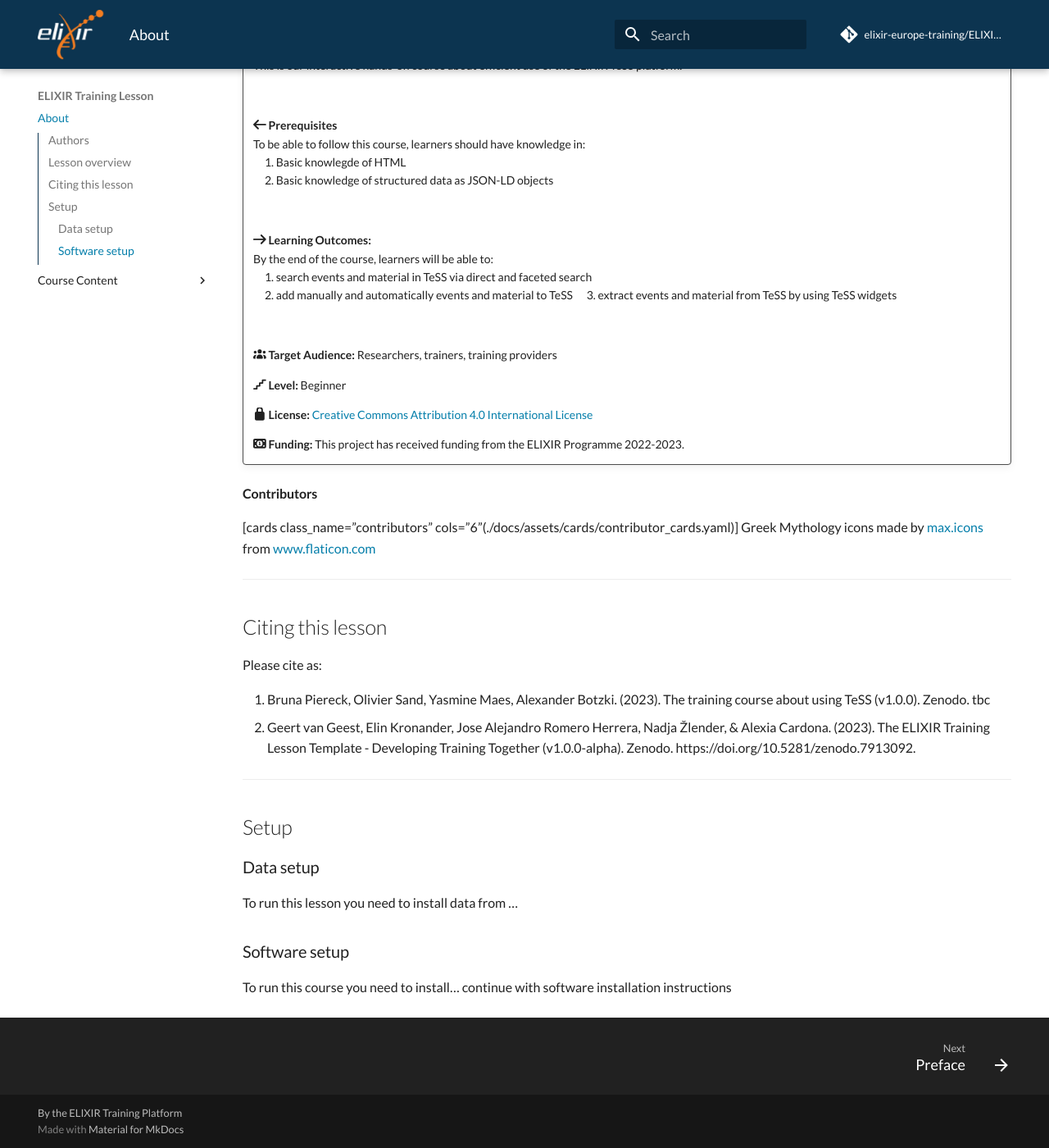
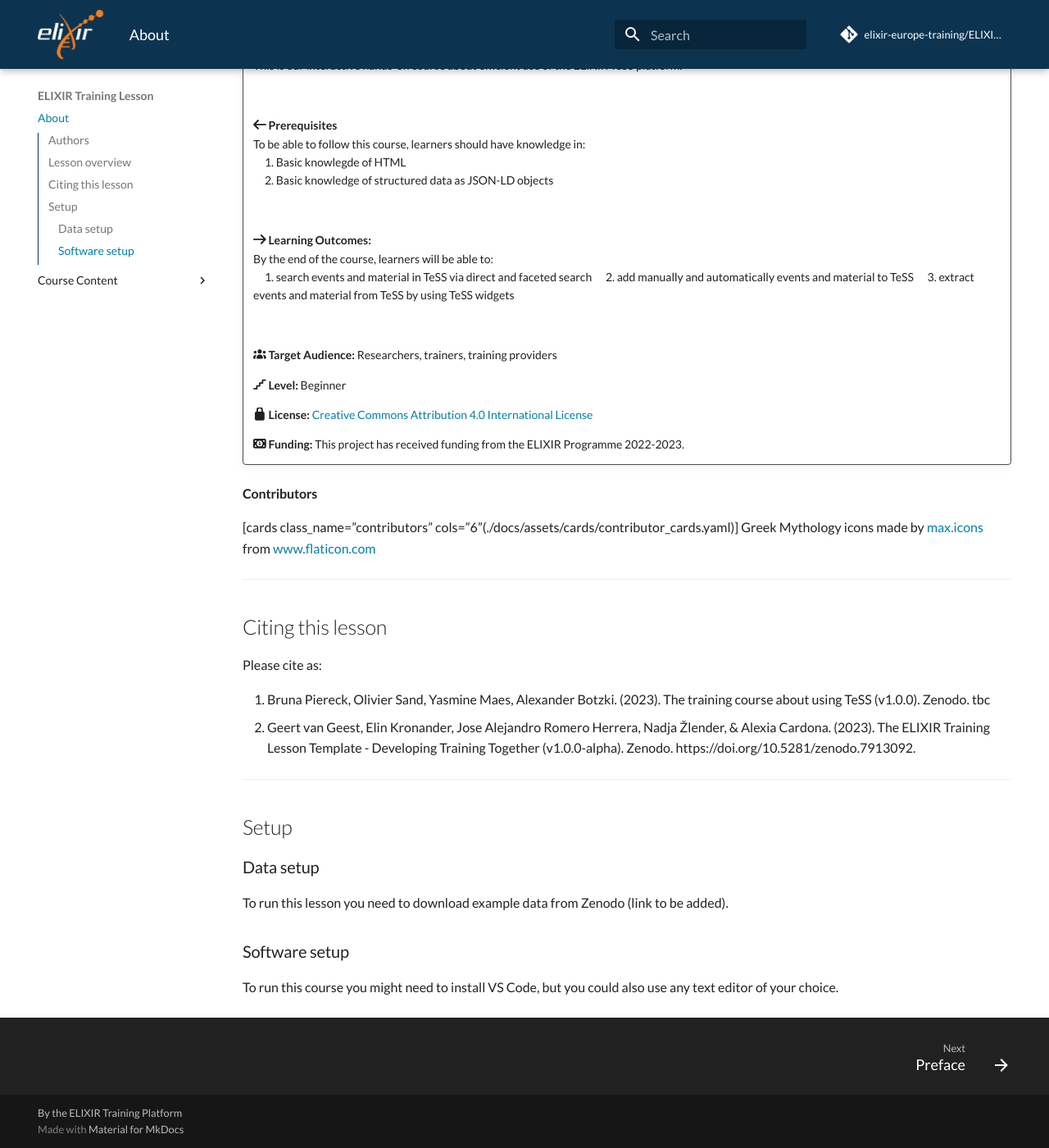
Before and after one commit to elixir-europe-training/ELIXIR-TrP-TeSS, an MkDocs documentation site: the page built from docs/index.md, in a window 1280 px wide and 1400 px high, scrolled down 445 px. Shown: the whole window at 82% size. Built offline with MkDocs 1.6.1 and Material for MkDocs 9.7.7, drawn with Linux system fonts in a browser that asks for light colours; comment, search, counter and statistics services are not loaded.

Commit message:
Update index.md

```diff
--- a/docs/index.md
+++ b/docs/index.md
@@ -63,7 +63,7 @@
 ## Setup
 
 ### Data setup
-To run this lesson you need to install data from …
+To run this lesson you need to download example data from Zenodo (link to be added).
 
 ### Software setup
-To run this course you need to install… continue with software installation instructions
+To run this course you might need to install VS Code, but you could also use any text editor of your choice.
```
